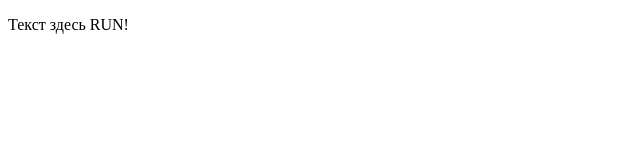
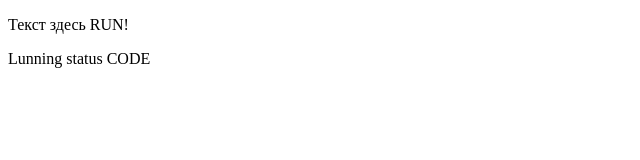
Before and after one commit to FidelCastroM/first-project, a plain HTML site: page index.html in a window 1280 px wide. Shown: the whole page, without its empty margins (0-640 px from the left). Drawn offline with Linux system fonts and the light colour scheme.

Commit message:
second commit

```diff
--- a/index.html
+++ b/index.html
@@ -7,5 +7,6 @@
 </head>
 <body>
     <p>Текст здесь RUN!</p>
+    <p>Lunning status CODE</p>
 </body>
 </html>
```
